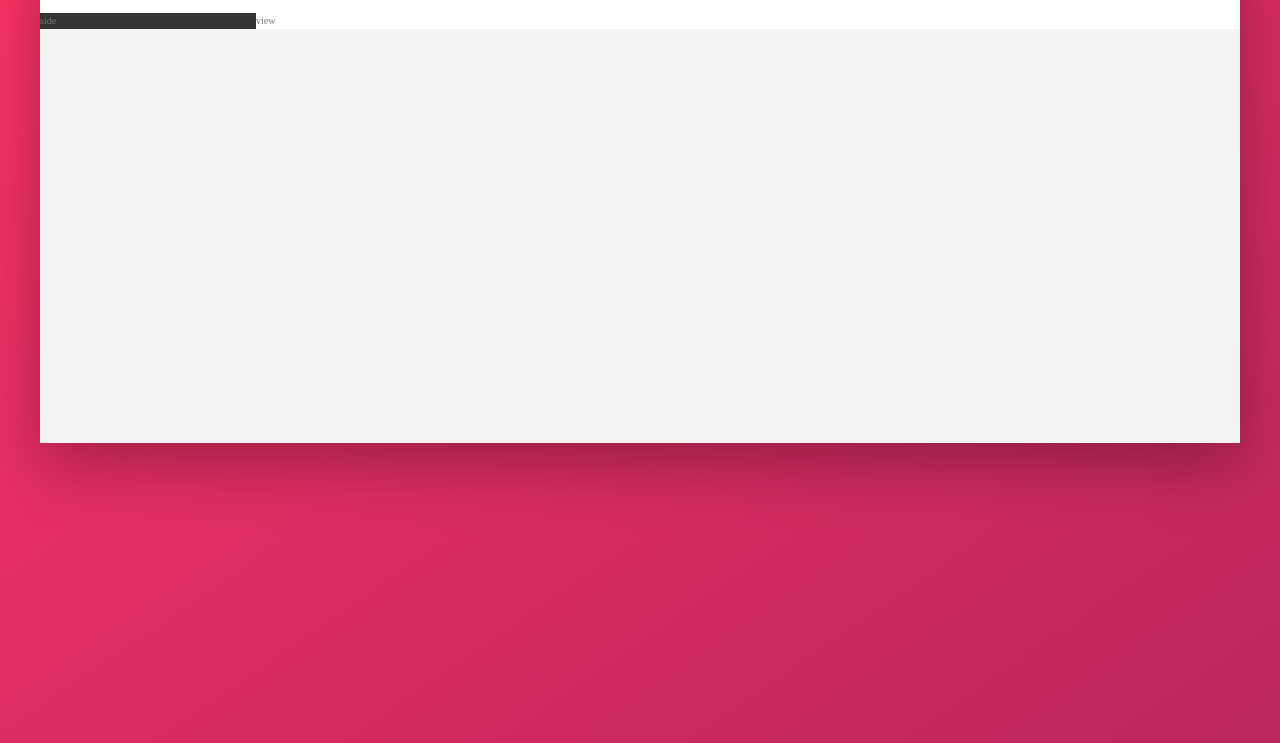
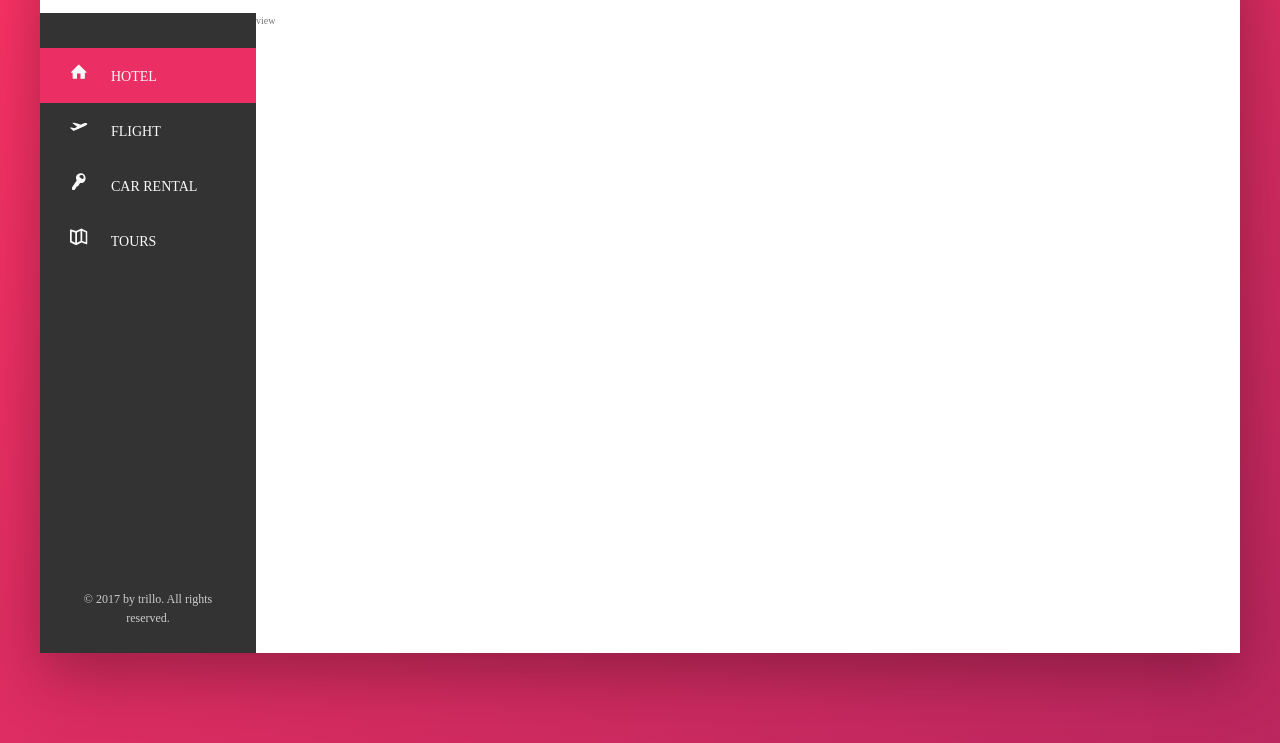
Before and after one commit to paolapog/trillo-project, a website: page index.html in a window 1280 px wide. Shown: the part 137-880 px from the top of the page. Drawn offline with Linux system fonts and the light colour scheme.

Commit message:
completed navigation part

```diff
--- a/index.html
+++ b/index.html
@@ -46,8 +46,49 @@
 
             <div class="content">
                 <nav class="sidebar">
-                    side
+                    <ul class="side-nav">
+                        <li class="side-nav__item side-nav__item--active">
+                            <a href="#" class="side-nav__link">
+                                <svg class="side-nav__icon">
+                                    <use xlink:href="img/sprite.svg#icon-home"></use>
+                                </svg>
+                                <span>Hotel</span>
+                            </a>
+                        </li>
+
+                        <li class="side-nav__item">
+                            <a href="#" class="side-nav__link">
+                                <svg class="side-nav__icon">
+                                    <use xlink:href="img/sprite.svg#icon-aircraft-take-off"></use>
+                                </svg>
+                                <span>Flight</span>
+                            </a>
+                        </li>
+
+                        <li class="side-nav__item">
+                            <a href="#" class="side-nav__link">
+                                <svg class="side-nav__icon">
+                                    <use xlink:href="img/sprite.svg#icon-key"></use>
+                                </svg>
+                                <span>Car rental</span>
+                            </a>
+                        </li>
+
+                        <li class="side-nav__item">
+                            <a href="#" class="side-nav__link">
+                                <svg class="side-nav__icon">
+                                    <use xlink:href="img/sprite.svg#icon-map"></use>
+                                </svg>
+                                <span>Tours</span>
+                            </a>
+                        </li>
+                    </ul>
+                    <div class="legal">
+                        &copy; 2017 by trillo. All rights reserved.
+                    </div>
                 </nav>
+
+
                 <main class="hotel-view">
                     view
                 </main>
--- a/sass/_components.scss
+++ b/sass/_components.scss
@@ -108,3 +108,73 @@
         height: 3.75rem;
     }
 }
+
+// side navigation
+.side-nav {
+    font-size: 1.4rem;
+    list-style: none;
+    margin-top: 3.5rem;
+
+    &__item {
+        position: relative;
+
+        &:not(::last-child) {
+            margin-bottom: .5rem;
+        }
+    }
+
+    &__item::before {
+        background-color: var(--color-primary);
+        content: "";
+        height: 100%;
+        left: 0;
+        position: absolute;
+        transform: scaleY(0);
+        transition:
+            transform .2s,
+            width .4s cubic-bezier(1, 0, 0, 1) .2s,
+            background-color .1s;
+        top: 0;
+        width: 3px;
+    }
+
+    &__item:hover::before,
+    &__item--active::before
+    {
+        transform: scaleY(1);
+        width: 100%;
+    }
+
+    &__item:active::before {
+        background-color: var(--color-primary-light);
+    }
+
+    &__link:link,
+    &__link:visited{
+        align-items: center;
+        color: var(--color-grey-light-1);
+        display: flex;
+        display: block;
+        padding: 1.5rem 3rem;
+        position: relative;
+        text-decoration: none;
+        text-transform: uppercase;
+        z-index: 10;
+    }
+
+    &__icon {
+        fill: currentColor;
+        margin-right: 2rem;
+        height: 1.75rem;
+        width: 1.75rem;
+    }
+}
+
+//legal text
+
+.legal {
+    color: var(--color-grey-light-4);
+    font-size: 1.2rem;
+    text-align: center;
+    padding: 2.5rem;
+}
--- a/sass/_layout.scss
+++ b/sass/_layout.scss
@@ -23,9 +23,13 @@
 
 .sidebar {
     background-color: var(--color-grey-dark-1);
+    display: flex;
+    //growth shrink width
+    flex: 0 0 18%;
+    flex-direction: column;
+    justify-content: space-between;
 
-    //growth shrink width
-    flex: 0 0 18%
+    height: 80vh;
 }
 
 .hotel-view {
```
Also changed, not shown: css/style.css.
